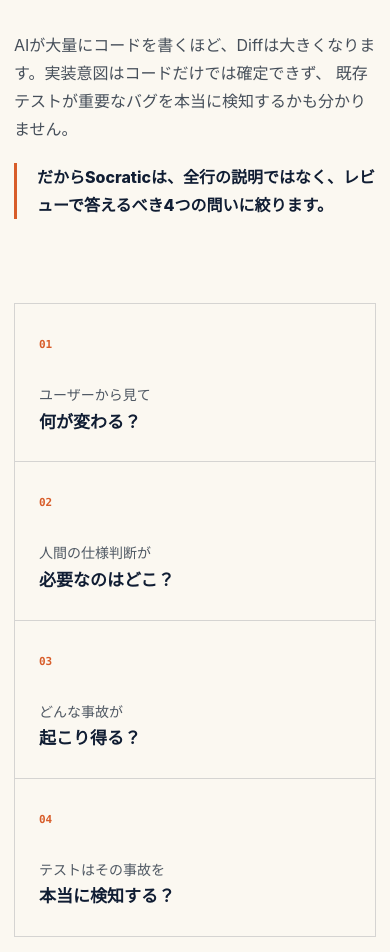
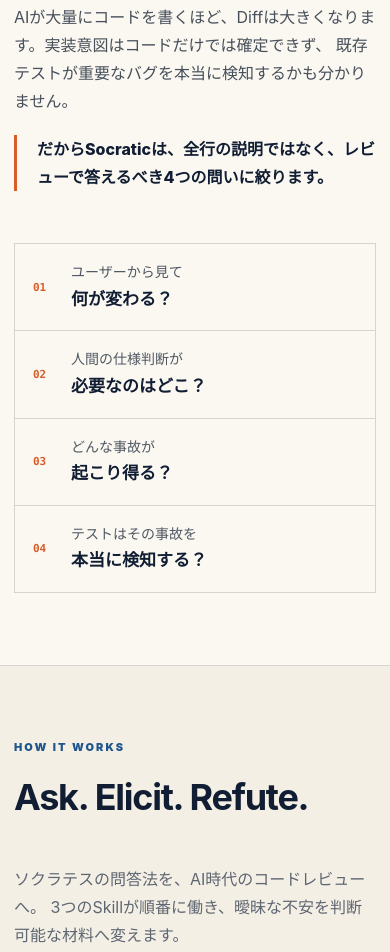
Before and after one commit to Shogo1222/socratic, a plain HTML site: page site/index.html in a window 390 px wide. Shown: the part 1533-2485 px from the top of the page. Drawn offline with Linux system fonts and the light colour scheme; files whose address does not match are found by name.

Commit message:
Tighten mobile question layout

```diff
--- a/site/styles.css
+++ b/site/styles.css
@@ -324,9 +324,11 @@
   .review-line { grid-template-columns: 34px 1fr auto; padding-inline: 11px; }
   .review-line small { font-size: 9px; }
   .note-one, .review-orbit { display: none; }
-  .band, .section { padding: 84px 0; }
-  .question-row { grid-template-columns: 1fr; }
-  .question-row article { min-height: 130px; }
+  .band, .section { padding: 72px 0; }
+  .problem-grid { gap: 30px; }
+  .question-row { grid-template-columns: repeat(2, minmax(0, 1fr)); margin-top: 40px; }
+  .question-row article { min-height: 112px; padding: 18px; }
+  .question-row p { margin-top: 18px; }
   .section-heading { margin-bottom: 46px; }
   .step { padding: 25px; }
   .output-list article { grid-template-columns: 34px 1fr; padding: 24px 0; }
@@ -341,6 +343,19 @@
   .footer-inner div { justify-self: center; }
 }
 
+@media (max-width: 480px) {
+  .question-row { grid-template-columns: 1fr; margin-top: 32px; }
+  .question-row article {
+    min-height: 0;
+    display: grid;
+    grid-template-columns: 30px 1fr;
+    align-items: center;
+    gap: 8px;
+    padding: 16px 18px;
+  }
+  .question-row p { margin: 0; }
+}
+
 @media (prefers-reduced-motion: reduce) {
   html { scroll-behavior: auto; }
   *, *::before, *::after { transition-duration: .01ms !important; animation-duration: .01ms !important; animation-iteration-count: 1 !important; }
```
